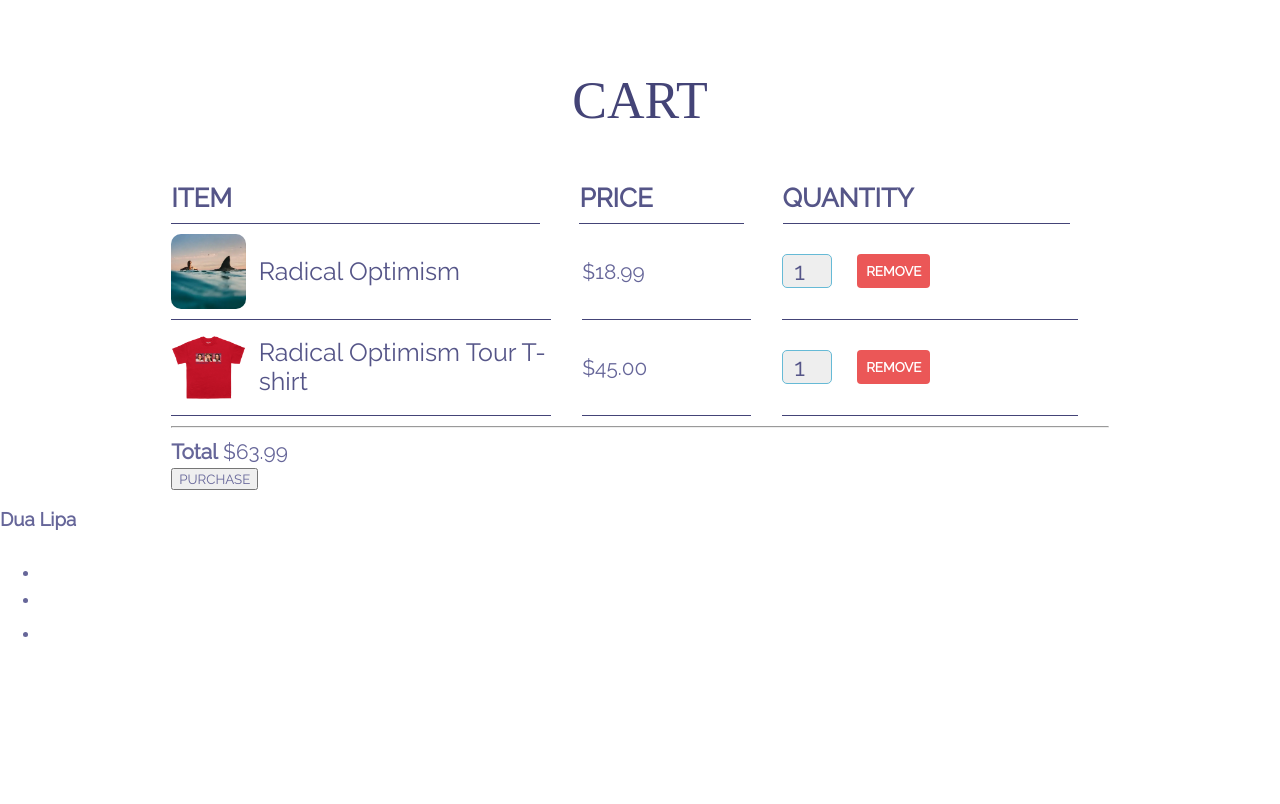
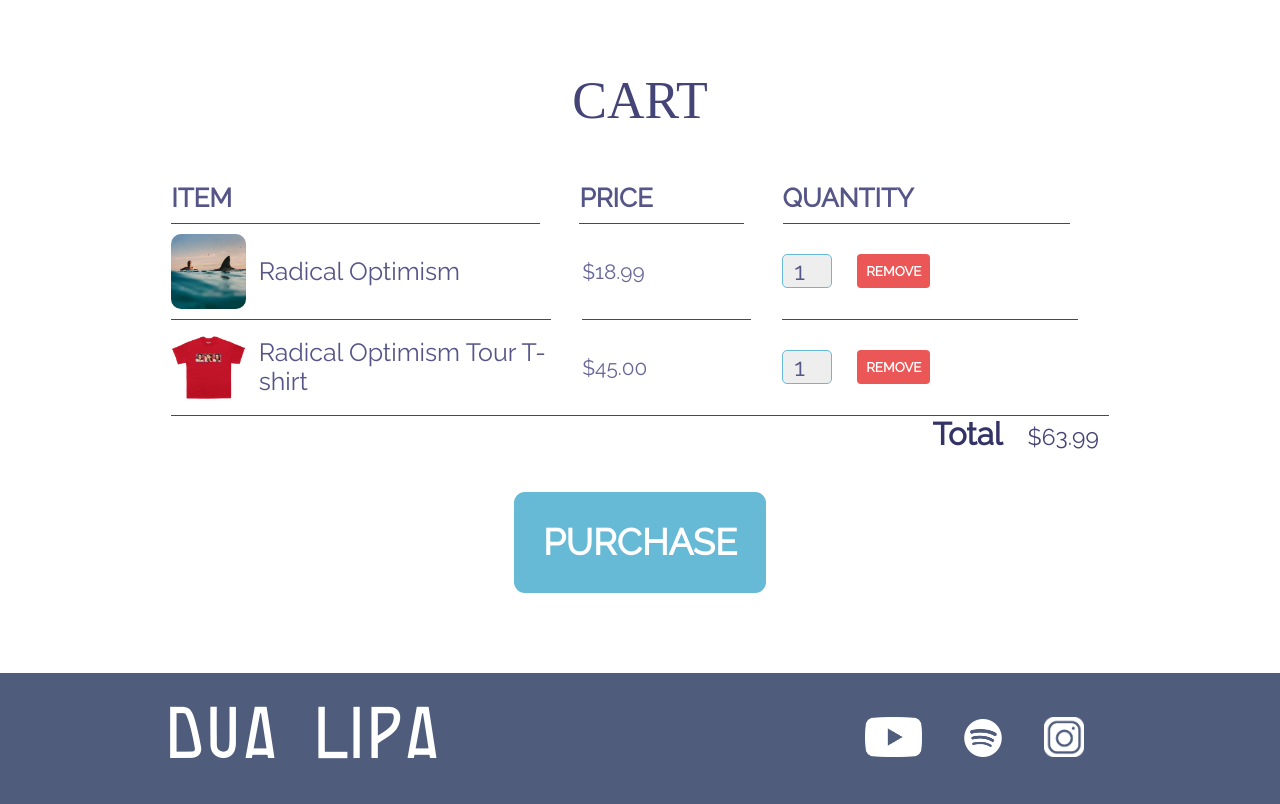
Before and after one commit to lana-bu/dualipa_website, a plain HTML site: page store.html in a window 1280 px wide. Shown: the part 2796-3600 px from the top of the page. Before the commit the page ends 3456 px from the top, so only its background shows below. Drawn offline with Linux system fonts and the light colour scheme; a web font is replaced by a local one.

Commit message:
store page fully styled

```diff
--- a/store.html
+++ b/store.html
@@ -99,6 +99,7 @@
             <span class="cart-price cart-header cart-column">PRICE</span>
             <span class="cart-quantity cart-header cart-column">QUANTITY</span>
         </div>
+        <div class="cart-items"> <!-- container needed to select last cart-row child -->
             <div class="cart-row">
                 <div class="cart-item cart-column">
                     <img class="cart-item-image" src="images/radical-optimism-album.webp" width="100"> <!-- not specifying height automatically resizes it based on original aspect ratio -->
@@ -107,7 +108,7 @@
                 <span class="cart-price cart-column">$18.99</span>
                 <div class="cart-quantity cart-column">
                     <input class="cart-quantity-input" type="number" value="1"> <!-- input box that only accepts numbers, other common type is text field; default value is 1 before user enters anything  -->
-                <button class="btn btn-danger cart-quantity-button" type="button">REMOVE</button>
+                    <button class="btn btn-danger" type="button">REMOVE</button>
                 </div>
             </div>
             <div class="cart-row">
@@ -118,37 +119,37 @@
                 <span class="cart-price cart-column">$45.00</span>
                 <div class="cart-quantity cart-column">
                     <input class="cart-quantity-input" type="number" value="1">
-                <button class="btn btn-danger cart-quantity-button" type="button">REMOVE</button>
+                    <button class="btn btn-danger" type="button">REMOVE</button>
                 </div>
             </div>
-        <hr>
-        <div>
-            <strong>Total</strong>
-            <span>$63.99</span>
         </div>
-        <div> <!-- want purchase button to be on its own line -->
-            <button type="button">PURCHASE</button>
+        <div class="cart-total">
+            <strong class="cart-total-title">Total</strong>
+            <span class="cart-total-price">$63.99</span>
         </div>
+        <button class="btn btn-primary btn-purchase" type="button">PURCHASE</button>
     </section>
-    <footer>
-        <h3>Dua Lipa</h3>
-        <ul>
+    <footer class="main-footer">
+        <div class="container main-footer-container">
+            <h3 class="singer-name">Dua Lipa</h3>
+            <ul class="nav footer-nav">
                 <li>
                     <a href="https://www.youtube.com/@dualipa" target="_blank"> <!-- opens link in new tab instead of overriding current one -->
-                    <img src="images/youtube-logo-white.png" width="43">
+                        <img src="images/youtube-logo-white.png" width="57">
                     </a>
                 </li>
                 <li>
                     <a href="https://open.spotify.com/artist/6M2wZ9GZgrQXHCFfjv46we?si=hwg8KuvDSDu-GG9mmWQMXQ" target="_blank">
-                    <img src="images/spotify-logo-white.png" width="30">
+                        <img src="images/spotify-logo-white.png" width="50">
                     </a>
                 </li>
                 <li>
                     <a href="https://www.instagram.com/dualipa?utm_source=ig_web_button_share_sheet&igsh=ZDNlZDc0MzIxNw==" target="_blank">
-                    <img src="images/instagram-logo-white.png" width="30">
+                        <img src="images/instagram-logo-white.png" width="40">
                     </a>
                 </li>
             </ul>
+        </div>
     </footer>
 </body>
 </html>
--- a/styles.css
+++ b/styles.css
@@ -313,3 +313,34 @@ html, body { /* gets rid of white edge on sides of header */
 .cart-quantity-input:focus {
     outline: 2px solid #56a2bb;
 }
+
+.cart-row:last-child {
+    border-bottom: 1px solid #447;
+}
+
+.cart-row:last-child .cart-column {
+    border: none;
+}
+
+.cart-total {
+    text-align: end;
+    margin-right: 10px;
+}
+
+.cart-total-title {
+    font-weight: bold;
+    font-size: 1.5em;
+    color:#336;
+    margin-right: 20px;
+}
+
+.cart-total-price {
+    color: #447;
+    font-size: 1.1em;
+}
+
+.btn-purchase {
+    display: block;
+    margin: 40px auto 80px auto;
+    font-size: 1.75em;
+}
```
Lines whose indentation alone changed are shown as unchanged.
